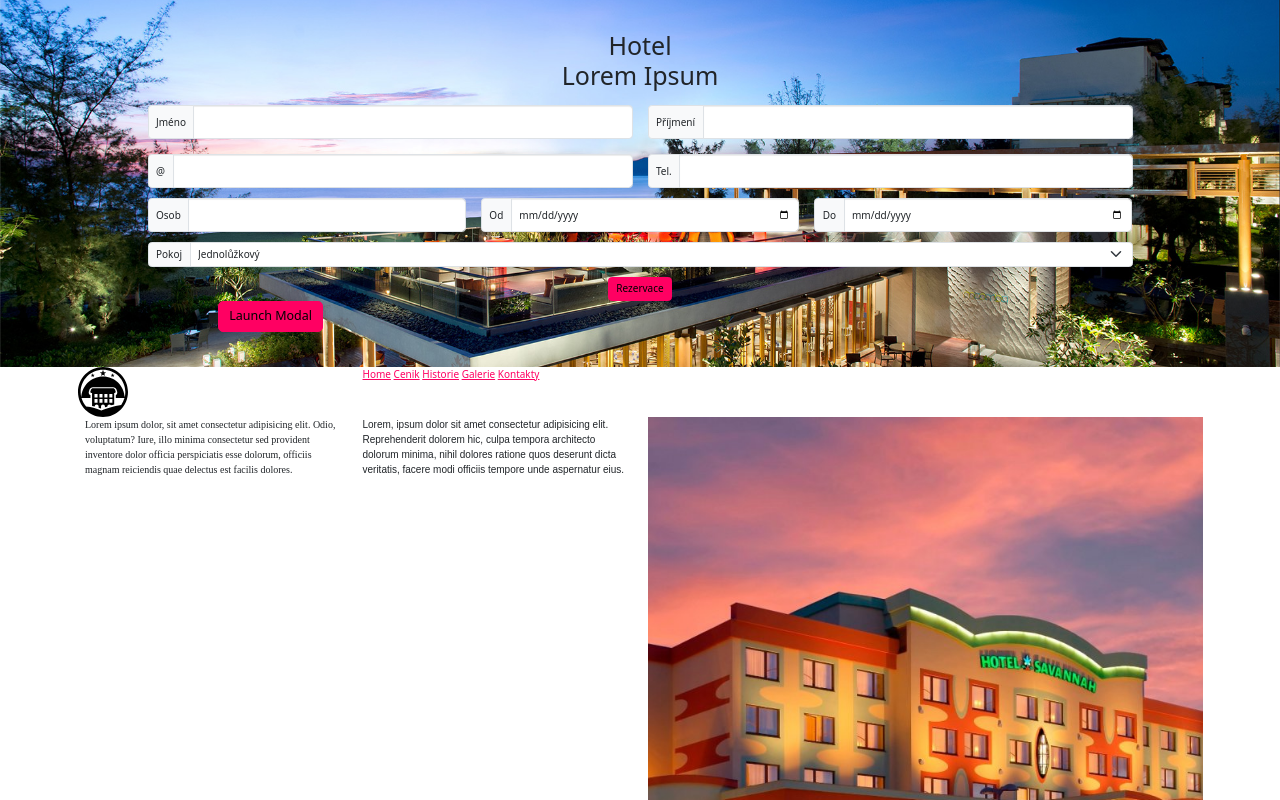
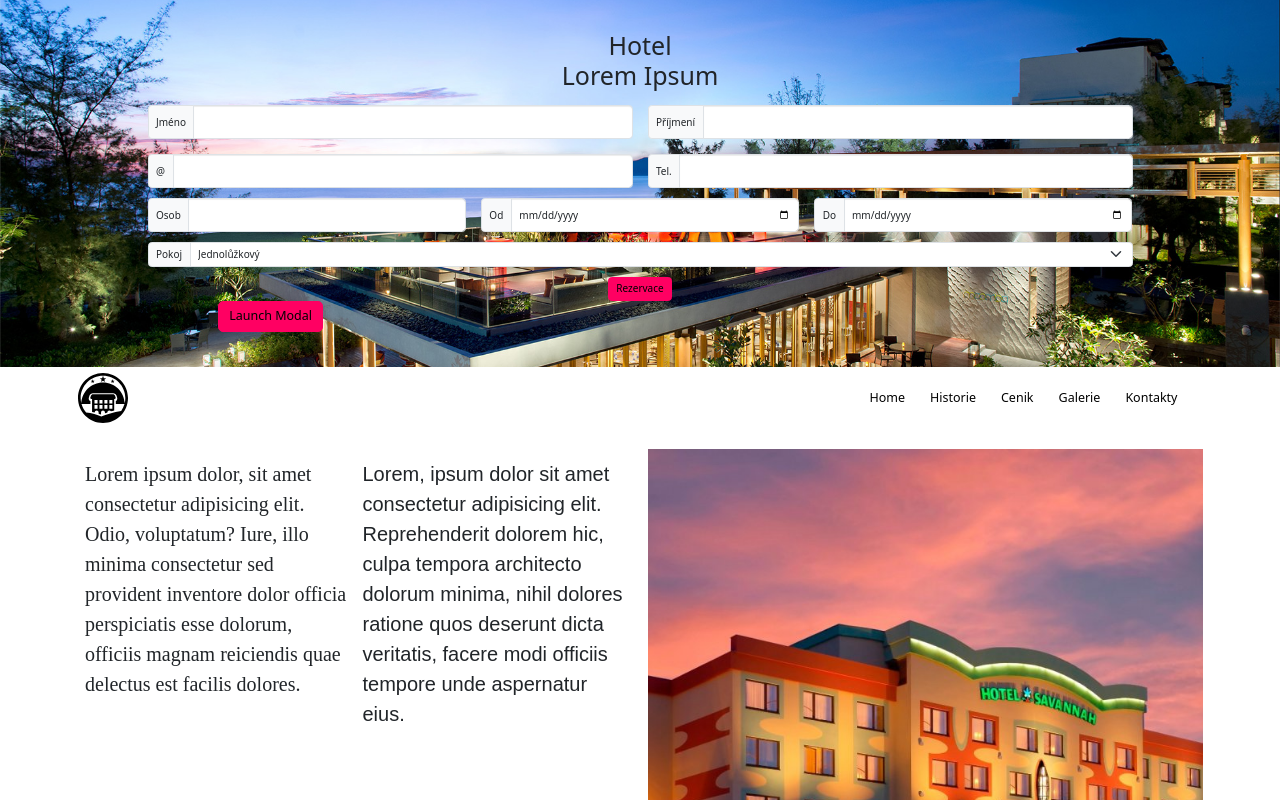
Before and after one commit to davidjirka/DavidHotelCviko, a website: page index.html in a window 1280 px wide. Shown: the top 800 px of the page. Drawn offline with nearby package versions, Linux system fonts and the light colour scheme; some packages are replaced by stand-ins of ours.

Commit message:
update styles and sections

```diff
--- a/css/myStyle.css
+++ b/css/myStyle.css
@@ -1,3 +1,6 @@
+* {
+  font-size: 14px;
+}
 .logo img {
   width: 50px;
 }
@@ -43,9 +46,11 @@
 }
 .font_prvni {
   font-family: "Times New Roman", Times, serif;
+  font-size: 20px;
 }
 .font_druhy {
   font-family: fantasy;
+  font-size: 20px;
 }
 .card {
   background-color: white;
@@ -62,3 +67,21 @@
 nav {
   background-color: white;
 }
+.nav-item a {
+  transition: 0.3s;
+}
+.nav-item a::after {
+  content: "";
+  display: block;
+  width: 0px;
+  height: 2px;
+  background-color: rgb(255, 0, 98);
+  transition: 0.3s;
+}
+.nav-item a:hover {
+  color: rgb(255, 0, 98);
+  transition: 0.3s;
+}
+.nav-item a:hover::after {
+  width: 100%;
+}
--- a/index.html
+++ b/index.html
@@ -17,6 +17,7 @@
   </head>
   <body>
     <!-- header -->
+    <section id="home">
       <div class="banner">
         <div class="container-fluid form_size text-center py-5">
           <div class="row">
@@ -72,7 +73,11 @@
               <div class="col">
                 <div class="input-group my-2">
                   <span class="input-group-text">Od</span>
-                <input type="date" class="form-control" name="dateOfArrival" />
+                  <input
+                    type="date"
+                    class="form-control"
+                    name="dateOfArrival"
+                  />
                 </div>
               </div>
               <div class="col">
@@ -154,35 +159,58 @@
           </form>
         </div>
       </div>
+    </section>
     <!-- header -->
-    <nav class="sticky-top">
+    <nav class="navbar navbar-expand navbar-light sticky-top">
+      <div class="container">
+        <div class="col logo"><img src="img/sign.svg" /></div>
+        <ul class="navbar-nav flex-row">
+          <li class="nav-item">
+            <a class="navbar-brand" href="#home">Home</a>
+          </li>
+          <li class="nav-item">
+            <a class="navbar-brand" href="#historie">Historie</a>
+          </li>
+          <li class="nav-item">
+            <a class="navbar-brand" href="#cenik">Cenik</a>
+          </li>
+          <li class="nav-item">
+            <a class="navbar-brand" href="#galerie">Galerie</a>
+          </li>
+          <li class="nav-item">
+            <a class="navbar-brand" href="#kontakty">Kontakty</a>
+          </li>
+        </ul>
+      </div>
+    </nav>
+    <!-- <nav class="navbar sticky-top">
       <div class="container">
         <div class="row">
-          <div class="col-3 logo"><img src="img/sign.svg" /></div>
-          <div class="col">
-            <a class="active" href="pages/home.html">Home</a>
-            <a href="pages/cenik.html">Cenik</a>
-            <a href="pages/historie.html">Historie</a>
-            <a href="pages/galerie.html">Galerie</a>
-            <a href="pages/kontakty.html">Kontakty</a>
+          <div class="col-2 logo"><img src="img/sign.svg" /></div>
+          <div class="col-10">
+
+            <a class="navbar-brand" href="#historie">Historie</a>
+
+
+            <a class="navbar-brand" href="#kontakty">Kontakty</a>
           </div>
         </div>
       </div>
-    </nav>
+    </nav> -->
     <!-- body content -->
-
+    <section id="historie">
       <div class="container">
         <div class="row">
           <div class="col-md-6">
             <div class="container">
               <div class="row">
-              <div class="col-sd-12 col-md-6 font_prvni">
-                Lorem ipsum dolor, sit amet consectetur adipisicing elit. Odio,
-                voluptatum? Iure, illo minima consectetur sed provident
+                <div class="col-sd-12 col-md-6 my-3 font_prvni">
+                  Lorem ipsum dolor, sit amet consectetur adipisicing elit.
+                  Odio, voluptatum? Iure, illo minima consectetur sed provident
                   inventore dolor officia perspiciatis esse dolorum, officiis
                   magnam reiciendis quae delectus est facilis dolores.
                 </div>
-              <div class="col-sd-12 col-md-6 font_druhy">
+                <div class="col-sd-12 col-md-6 my-3 font_druhy">
                   Lorem, ipsum dolor sit amet consectetur adipisicing elit.
                   Reprehenderit dolorem hic, culpa tempora architecto dolorum
                   minima, nihil dolores ratione quos deserunt dicta veritatis,
@@ -199,9 +227,9 @@
           </div>
         </div>
       </div>
-
+    </section>
     <!-- body content -->
-
+    <section id="cenik">
       <div class="container text-center">
         <div class="row">
           <div class="col-sm-12 col-md-6 col-lg-3 my-2">
@@ -377,9 +405,9 @@
           </div>
         </div>
       </div>
-
-    <div class="container">
-      <h2>Carousel Example</h2>
+    </section>
+    <section id="galerie">
+      <div class="container my-3">
         <div id="myCarousel" class="carousel slide" data-ride="carousel">
           <!-- Indicators -->
           <ol class="carousel-indicators">
@@ -408,13 +436,18 @@
             <span class="glyphicon glyphicon-chevron-left"></span>
             <span class="sr-only">Previous</span>
           </a>
-        <a class="right carousel-control" href="#myCarousel" data-slide="next">
+          <a
+            class="right carousel-control"
+            href="#myCarousel"
+            data-slide="next"
+          >
             <span class="glyphicon glyphicon-chevron-right"></span>
             <span class="sr-only">Next</span>
           </a>
         </div>
       </div>
-
+    </section>
+    <section id="kontakty">
       <div class="container">
         <div class="row">
           <div class="col-4">
@@ -440,6 +473,7 @@
           </div>
         </div>
       </div>
+    </section>
     <!-- footer -->
     <footer>
       <div class="container">
```
Lines whose indentation alone changed are shown as unchanged.
